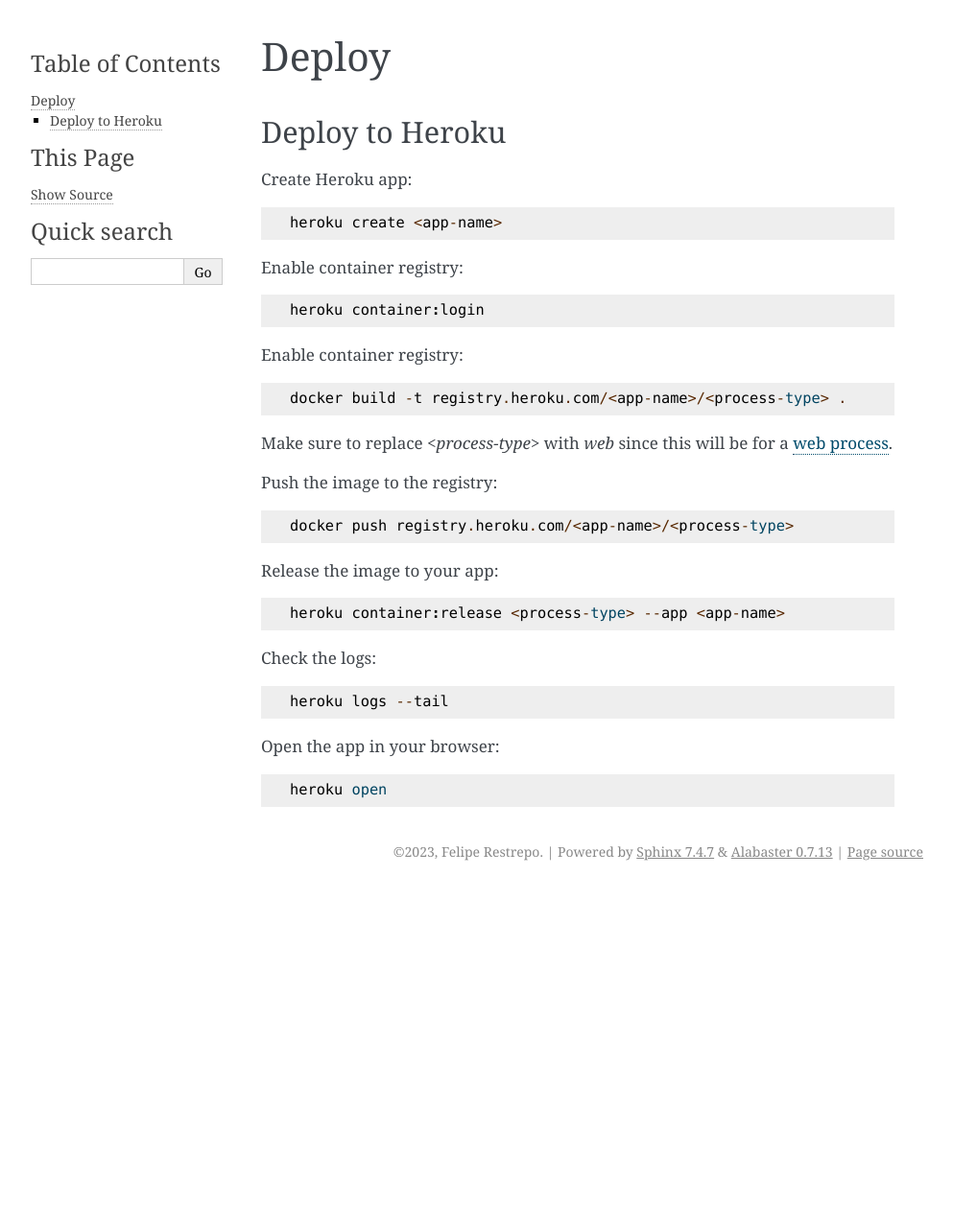
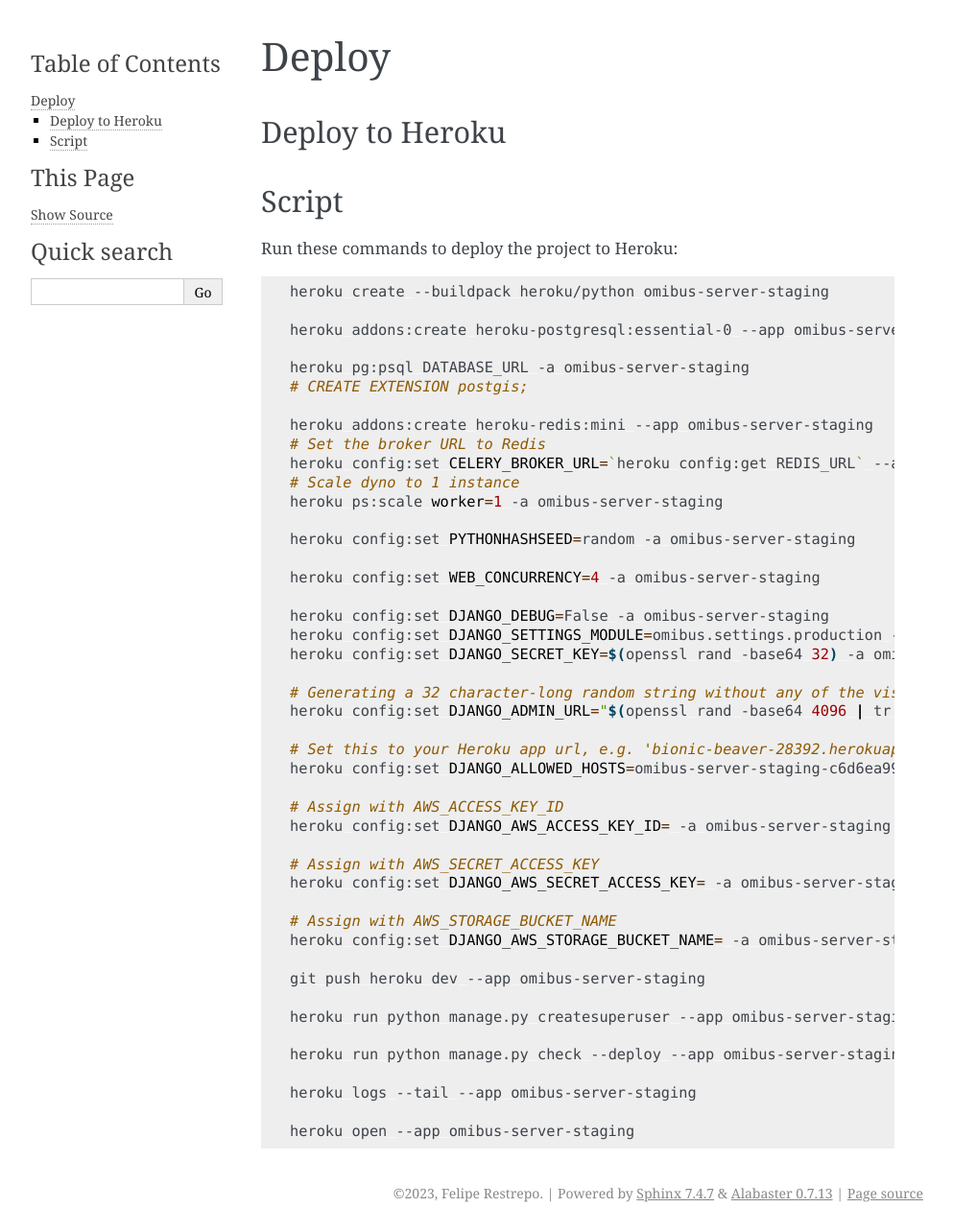
Before and after one commit to maferelo/solaris-server, a Sphinx documentation site: the page built from docs/contents/deploy.rst, in a window 1280 px wide. Shown: the whole page at 96% size, without its empty margins (148-1141 px from the left). Built offline with Sphinx 7.4.7, drawn with Linux system fonts in a browser that asks for light colours; before the commit the page ends 927 px from its top, so only the background shows below that.

Commit message:
feat: Add deployment instructions for Heroku (#16)
The code changes include a new section in the documentation that provides step-by-step instructions for deploying the project to Heroku. The instructions cover creating a Heroku app, enabling container registry, setting up PostgreSQL and Redis addons, configuring environment variables, pushing the image to the registry, releasing the image to the app, checking the logs, and opening the app in the browser.

Recent user commits:
- feat: geodjango deps and setup with postgis
- chore: update TWILIO_ACCOUNT_SID, TWILIO_AUTH_TOKEN, and TWILIO_SERVICE_SID environment variables
- chore: update TWILIO_ACCOUNT_SID, TWILIO_AUTH_TOKEN, and TWILIO_SERVICE_SID environment variables
- test_user_can_log_in: mock twilio_client.Client in AuthenticationTest
- chore: fix tests to path login check code methods
- fix: test to use relative imports
- feat: update CircleCI configuration to use the latest Ubuntu image
- lint
- lint
- feat: celery redis and twilio

```diff
--- a/docs/contents/deploy.rst
+++ b/docs/contents/deploy.rst
@@ -4,34 +4,55 @@
 Deploy to Heroku
 ----------------------------------------------------------------------
 
+Script
+------
 
+Run these commands to deploy the project to Heroku:
 
-Create Heroku app::
+.. code-block:: bash
 
-    heroku create <app-name>
+    heroku create --buildpack heroku/python omibus-server-staging
 
-Enable container registry::
+    heroku addons:create heroku-postgresql:essential-0 --app omibus-server-staging
 
-    heroku container:login
+    heroku pg:psql DATABASE_URL -a omibus-server-staging
+    # CREATE EXTENSION postgis;
 
-Enable container registry::
+    heroku addons:create heroku-redis:mini --app omibus-server-staging
+    # Set the broker URL to Redis
+    heroku config:set CELERY_BROKER_URL=`heroku config:get REDIS_URL` --app omibus-server-staging
+    # Scale dyno to 1 instance
+    heroku ps:scale worker=1 -a omibus-server-staging
 
-    docker build -t registry.heroku.com/<app-name>/<process-type> .
+    heroku config:set PYTHONHASHSEED=random -a omibus-server-staging
 
-Make sure to replace `<process-type>` with `web` since this will be for a `web process <https://devcenter.heroku.com/articles/procfile#the-web-process-type>`_.
+    heroku config:set WEB_CONCURRENCY=4 -a omibus-server-staging
 
-Push the image to the registry::
+    heroku config:set DJANGO_DEBUG=False -a omibus-server-staging
+    heroku config:set DJANGO_SETTINGS_MODULE=omibus.settings.production -a omibus-server-staging
+    heroku config:set DJANGO_SECRET_KEY=$(openssl rand -base64 32) -a omibus-server-staging
 
-    docker push registry.heroku.com/<app-name>/<process-type>
+    # Generating a 32 character-long random string without any of the visually similar characters "IOl01":
+    heroku config:set DJANGO_ADMIN_URL="$(openssl rand -base64 4096 | tr -dc 'A-HJ-NP-Za-km-z2-9' | head -c 32)/" -a omibus-server-staging
 
-Release the image to your app::
+    # Set this to your Heroku app url, e.g. 'bionic-beaver-28392.herokuapp.com'
+    heroku config:set DJANGO_ALLOWED_HOSTS=omibus-server-staging-c6d6ea99f779.herokuapp.com -a omibus-server-staging
 
-    heroku container:release <process-type> --app <app-name>
+    # Assign with AWS_ACCESS_KEY_ID
+    heroku config:set DJANGO_AWS_ACCESS_KEY_ID= -a omibus-server-staging
 
-Check the logs::
+    # Assign with AWS_SECRET_ACCESS_KEY
+    heroku config:set DJANGO_AWS_SECRET_ACCESS_KEY= -a omibus-server-staging
 
-    heroku logs --tail
+    # Assign with AWS_STORAGE_BUCKET_NAME
+    heroku config:set DJANGO_AWS_STORAGE_BUCKET_NAME= -a omibus-server-staging
 
-Open the app in your browser::
+    git push heroku dev --app omibus-server-staging
 
-    heroku open
+    heroku run python manage.py createsuperuser --app omibus-server-staging
+
+    heroku run python manage.py check --deploy --app omibus-server-staging
+
+    heroku logs --tail --app omibus-server-staging
+
+    heroku open --app omibus-server-staging
```
